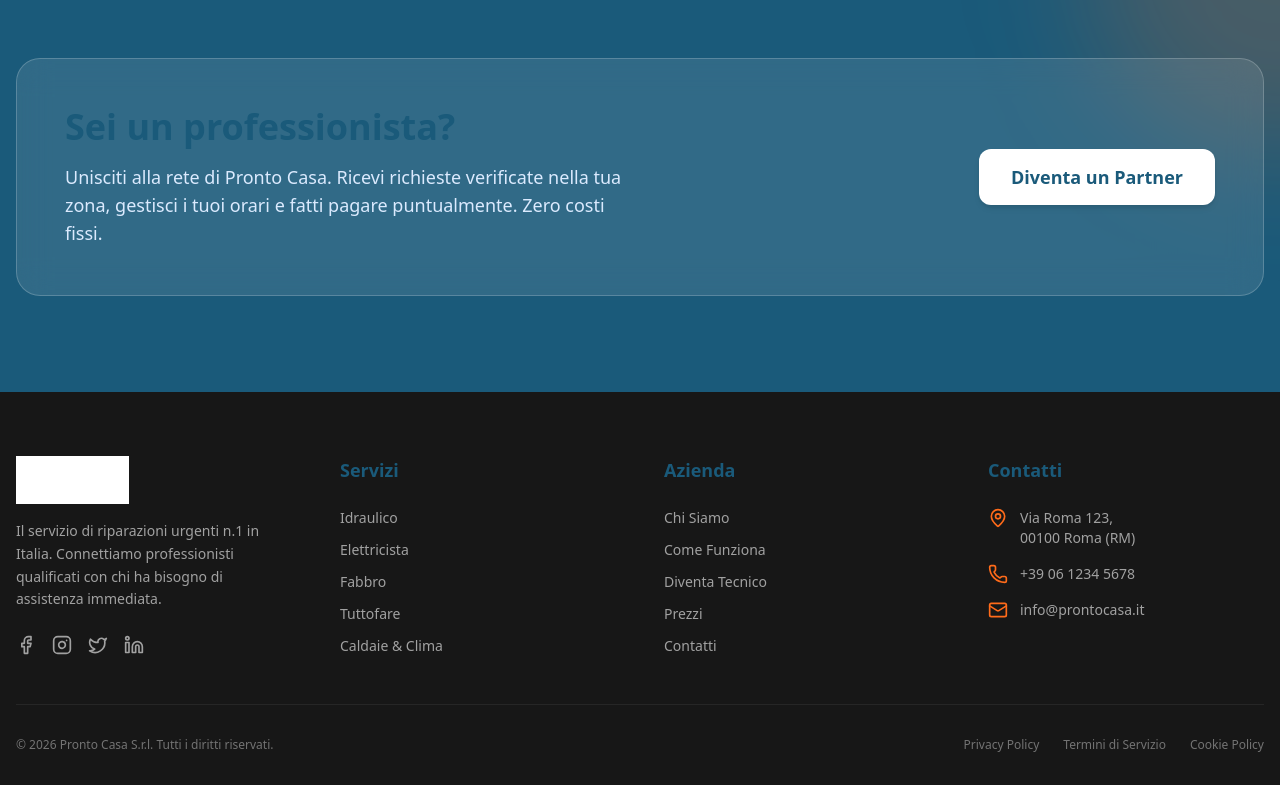
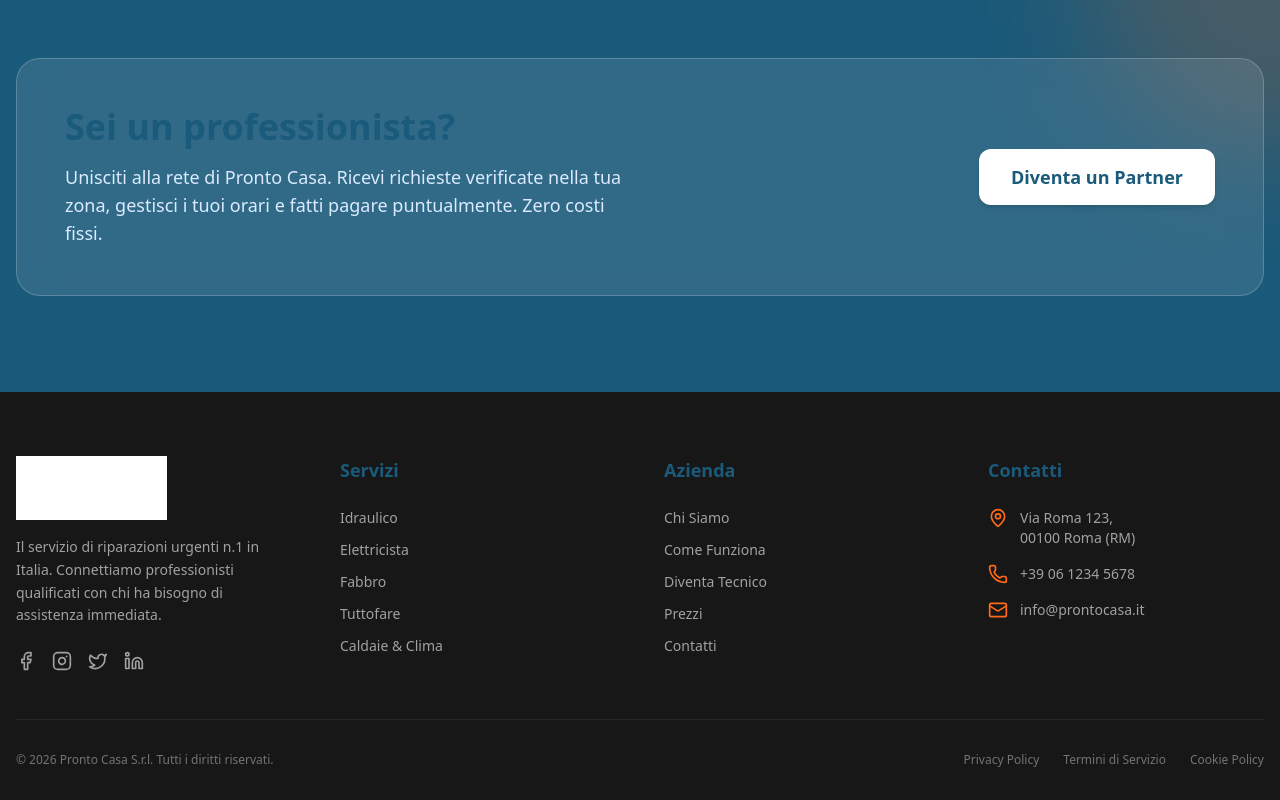
Before and after one commit to Alessiolucini/antigravity, a Next.js app in the folder frontend/: page / in a window 1280 px wide. Shown: the part 2054-2854 px from the top of the page. Built offline with nearby package versions, Linux system fonts and the light colour scheme.

Commit message:
chore: refine logo dimensions and blending

```diff
--- a/frontend/components/ui/logo.tsx
+++ b/frontend/components/ui/logo.tsx
@@ -9,9 +9,9 @@ interface LogoProps {
 
 export function Logo({ className, variant = "default", size = "md" }: LogoProps) {
     const heightClasses = {
-        sm: "h-8",
-        md: "h-12",
-        lg: "h-16"
+        sm: "h-10",
+        md: "h-16",
+        lg: "h-24"
     };
 
     return (
@@ -22,7 +22,7 @@ export function Logo({ className, variant = "default", size = "md" }: LogoProps)
                 className={cn(
                     "w-auto h-full object-contain mix-blend-multiply",
                     heightClasses[size],
-                    variant === "white" && "brightness-0 invert mix-blend-normal"
+                    variant === "white" && "brightness-0 invert mix-blend-screen" // mix-blend-screen works better for white on dark
                 )}
             />
         </Link>
```
